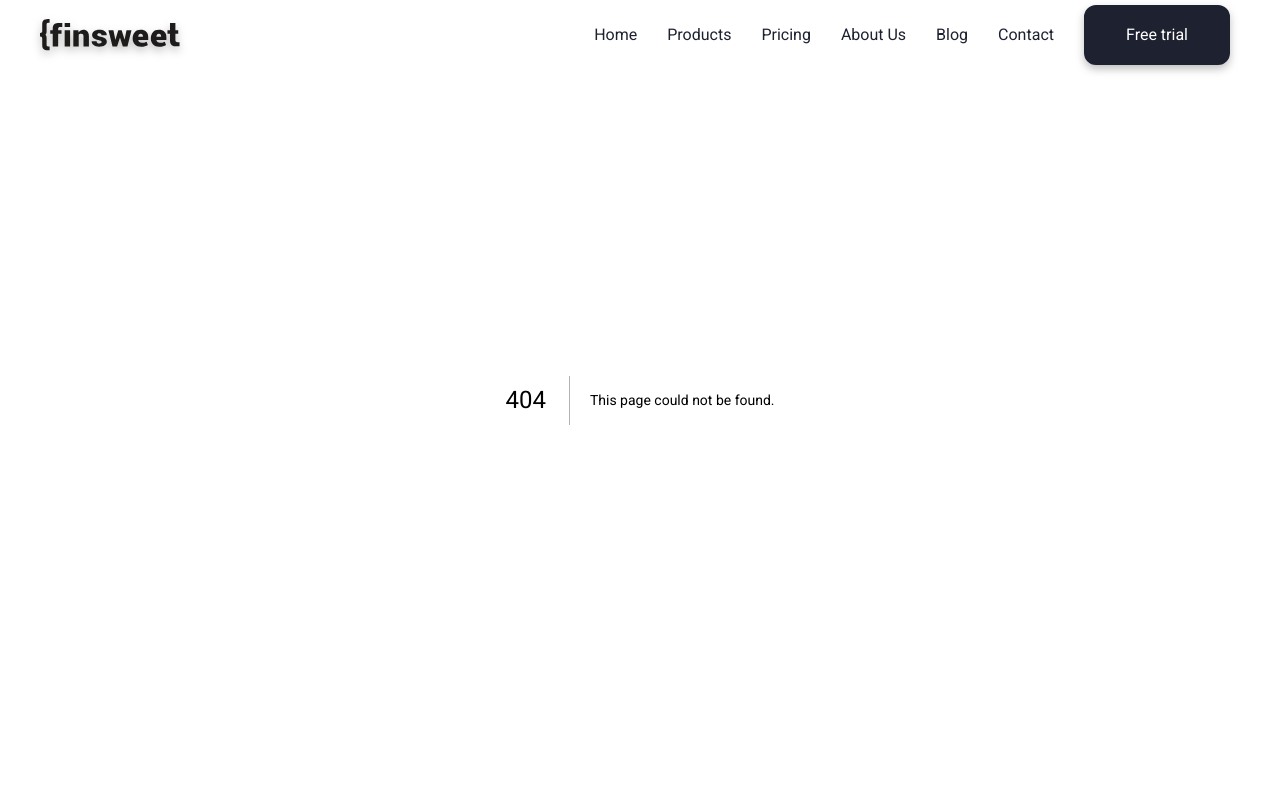
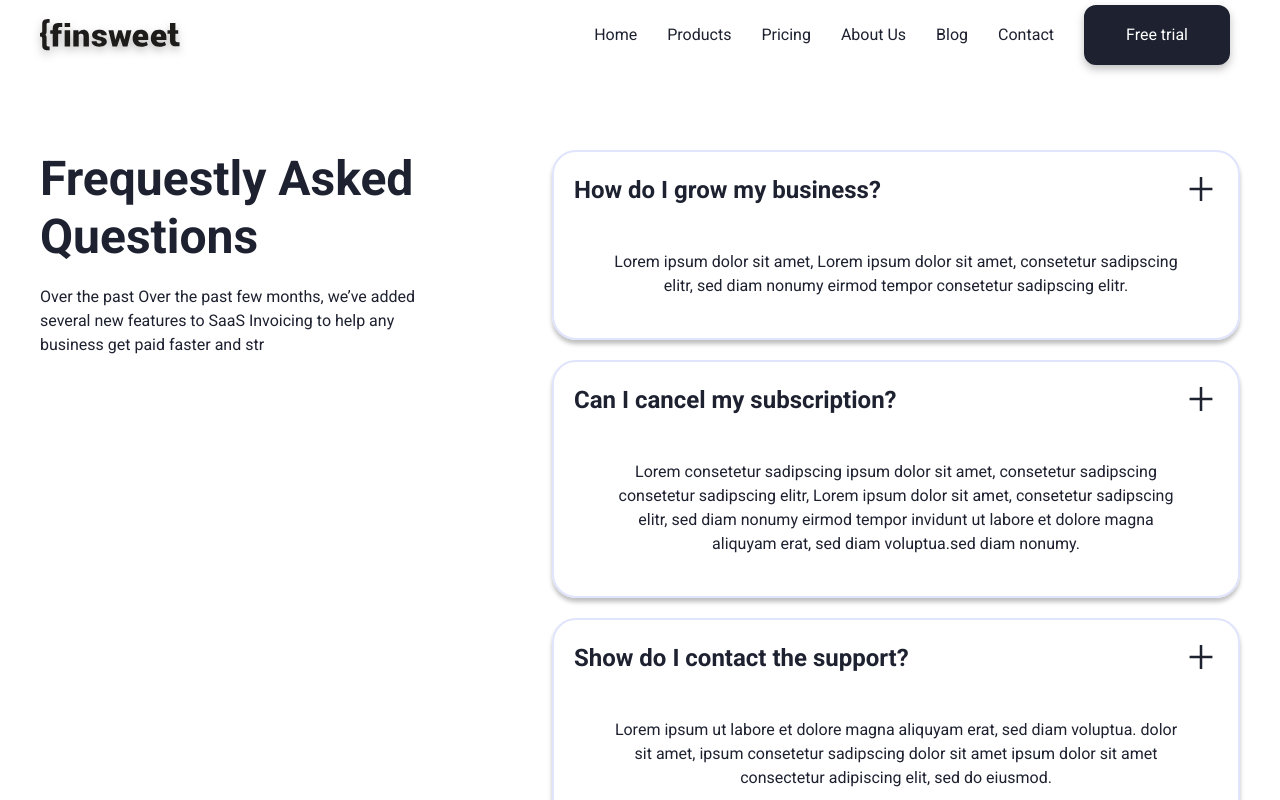
Before and after one commit to F-Agata/finsweet, a Next.js app: page /faq in a window 1280 px wide. Before the commit this address had no page. Shown: the top 800 px of the page. Built offline with nearby package versions, Linux system fonts and the light colour scheme.

Commit message:
add Faq - basic structure and styled

```diff
--- a/components/navigation/NavSmall.js
+++ b/components/navigation/NavSmall.js
@@ -81,6 +81,7 @@ const StyledGrClose = styled(GrClose)`
     font-size: ${theme.fontSizes.fs4};
     font-weight: ${theme.fontWeights.fontBold};
     transition: 0.3s;
+    cursor: pointer;
   `};
   :hover  {
     transform: scale(1.3, 1.3);
--- a/components/navigation/Navigation.js
+++ b/components/navigation/Navigation.js
@@ -1,4 +1,4 @@
-import React, {useState, useEffect} from "react";
+import React, {useState} from "react";
 import styled, { css } from "styled-components";
 import { useMediaQuery } from 'react-responsive'
 import {FaBars} from "react-icons/fa";
@@ -57,6 +57,7 @@ const BoxNavigation = styled(Box)`
 `
 
 const StyledFaBars = styled(FaBars)`
+  cursor: pointer;
   ${({ theme }) => css`
     background-color: ${theme.colors.colorWhite};
     color: ${theme.colors.colorPrimary};
--- a/components/routes/blogSinglePost/ReadMorePosts.js
+++ b/components/routes/blogSinglePost/ReadMorePosts.js
@@ -75,7 +75,7 @@ const ReadMorePosts  = ({listPostsItems, listLinksToImg}) => {
             flexDirection={'column'}
             justifyContent={'center'}
             alignItems={'center'}
-            p={'100px 40px 40px 40px'}
+            p={'0px 40px 40px 40px'}
         >
             <Box  mb={20}
                   maxWidth={846}
--- /dev/null
+++ b/components/routes/faq/faqItems.js
@@ -0,0 +1,16 @@
+const faqItems = [
+    {question: 'How do I grow my business?',
+        smallDescription: "Lorem ipsum dolor sit amet, Lorem ipsum dolor sit amet, consetetur sadipscing elitr, sed diam nonumy eirmod tempor  consetetur sadipscing elitr.",
+    },
+    {question: 'Can I cancel my subscription?',
+        smallDescription: "Lorem consetetur sadipscing ipsum dolor sit amet, consetetur sadipscing consetetur sadipscing elitr, Lorem ipsum dolor sit amet, consetetur sadipscing elitr, sed diam nonumy eirmod tempor invidunt ut labore et dolore magna aliquyam erat, sed diam voluptua.sed diam nonumy.",
+    },
+    {question: 'Show do I contact the support?',
+        smallDescription: "Lorem ipsum ut labore et dolore magna aliquyam erat, sed diam voluptua. dolor sit amet, ipsum consetetur sadipscing dolor sit amet ipsum dolor sit amet consectetur adipiscing elit, sed do eiusmod.",
+    },
+    {question: 'Is a credit card required',
+        smallDescription: "Lorem consetetur sadipscing ipsum doLorem ipsum ut labore et dolore magna aliquyalor sit amet, consetetur sadipscing consetetur sadipscing elitr, Lorem ipsum dolor sit amet, consetetur sadipscing elitr, sed diam nonumy eirmod tempor invidunt ut labore et dolore magna aliquyam erat, sed diam voluptua.sed diam nonumy.",
+    },
+];
+
+export default faqItems
--- a/pages/blog/[slug].js
+++ b/pages/blog/[slug].js
@@ -67,7 +67,7 @@ export async function getStaticProps(context) {
     // console.log(chosenPost['ID Year'])
 
 
-    await fetch("https://randomuser.me/api/?results=7")
+    await fetch("https://randomuser.me/api/?results=8")
         .then((res) => res.json())
         .then(data => {
             // console.log('data props', data.data)
--- a/pages/blog/index.js
+++ b/pages/blog/index.js
@@ -32,7 +32,7 @@ export async function getStaticProps(context) {
         })
         .catch (err => console.log(err));
 
-    await fetch("https://randomuser.me/api/?results=7")
+    await fetch("https://randomuser.me/api/?results=8")
         .then((res) => res.json())
         .then(data => {
             // console.log('data props', data.data)
--- /dev/null
+++ b/pages/faq.js
@@ -0,0 +1,139 @@
+import React, {useState, useEffect} from "react";
+import styled, { css } from "styled-components";
+import TitleAndText from "../styles/TitleAndText";
+import Box from "../styles/Box";
+
+import {AiOutlinePlus, AiOutlineMinus} from "react-icons/ai";
+
+import faqItems from "../components/routes/faq/faqItems";
+
+
+const Faq = (  ) => {
+
+    // const [smallNavIsOpen, setSmallNavIsOpen] = useState(false)
+    //
+    //    const changeNav = () => {
+    //     setSmallNavIsOpen(!smallNavIsOpen)
+    // }
+
+    const faqItem = faqItems.map((item) => (
+
+        <StyledBoxSingleQuestion key={item.question}>
+            <Box
+                width={'100%'}
+                // border={'green 2px solid'}
+                display={'flex'}
+                justifyContent={'space-between'}
+                alignItems={'center'}
+                mb={20}
+                // p={'20px  0 0 20px'}
+            >
+                <TitleAndText variant={'title4'} textAlign={'left'}>{item.question}</TitleAndText>
+                <Box
+                    pl={40}>
+                    <StyledAiOutlinePlus
+                        // onClick={changeNav}
+                    />
+                </Box>
+            </Box>
+           <TitleAndText variant={'textSmall'} p={'20px 40px'}>{item.smallDescription}</TitleAndText>
+        </StyledBoxSingleQuestion>
+
+    ));
+
+    return (
+        <Box
+            // border={'green 2px solid'}
+            m={'0 auto'}
+            width={"100%"}
+            p={{_: '100px 0px 40px 0px', tablet: '150px 0px 40px 0px', }}
+            textAlign={'center'}
+            display={'flex'}
+            flexDirection={{_: 'column', tablet: 'row', }}
+            alignItems={{_: 'center', tablet: 'stretch', }}
+            justifyContent={{_: 'center', tablet: 'space-between', }}
+
+        >
+            <Box
+                // border={'blue 2px solid'}
+                width={{_: '100%', tablet: '38%',}}
+                textAlign={{_: 'center', tabletL: 'left',}}
+                mb={20}
+                p={'0px 40px'}
+            >
+                <TitleAndText variant={'title2'} mb={20}>Frequestly Asked Questions</TitleAndText>
+                <TitleAndText variant={'textSmall'}
+                              mb={20}
+                >
+                    Over the past  Over the past few months, we’ve added several new features to SaaS Invoicing to help any
+                    business get paid faster and str
+                </TitleAndText>
+            </Box>
+            <Box
+                // border={'yellow 2px solid'}
+                width={{_: '100%', tablet: '60%',}}
+                textAlign={{_: 'center', tablet: 'left',}}
+                p={'0px 40px'}
+                textAlign={'center'}
+                display={'flex'}
+                flexDirection={'column'}
+                justifyContent={{_: 'center', tablet: 'flex-start', }}
+                alignItems={{_: 'center', tablet: 'flex-start', }}
+                flexWrap={'wrap'}
+            >
+                {faqItem}
+            </Box>
+        </Box>
+    );
+};
+
+export default Faq;
+
+const StyledBoxSingleQuestion = styled(Box)`
+  border: 2px solid;
+  border-color: ${props => props.theme.colors.colorLight};
+  box-shadow: 0px 4px 4px rgba(0, 0, 0, 0.25);
+  border-radius: 24px;
+  margin: 20px 0;
+  padding: 20px 20px;
+  display: flex;
+  flex-direction: column;
+  justify-content: center;
+  align-items: flex-start;
+  width: 100%;
+  @media (min-width: 768px) {
+    margin: 0px 0px 20px 0px ;
+  }
+`
+
+  const StyledAiOutlinePlus = styled(AiOutlinePlus)`
+     width: 34px;
+    height: 34px;
+  ${({theme}) => css`
+    background-color: ${theme.colors.colorWhite};
+    color: ${theme.colors.colorPrimary};
+    line-height: ${theme.lineHeight.lh4};
+    font-size: ${theme.fontSizes.fs4};
+    font-weight: ${theme.fontWeights.fontBold};
+    transition: 0.3s;
+    cursor: pointer;
+  `};
+  :hover  {
+    transform: scale(1.3, 1.3);
+  }`
+
+const StyledAiOutlineMinus = styled(AiOutlineMinus)`
+  width: 34px;
+  height: 34px;
+  ${({theme}) => css`
+    background-color: ${theme.colors.colorWhite};
+    color: ${theme.colors.colorPrimary};
+    line-height: ${theme.lineHeight.lh4};
+    font-size: ${theme.fontSizes.fs4};
+    font-weight: ${theme.fontWeights.fontBold};
+    transition: 0.3s;
+    cursor: pointer;
+  `};
+  :hover  {
+    transform: scale(1.3, 1.3);
+  }`
```
Also changed, not shown: components/routes/blog/TrendingPost.js (+4 -5 lines), components/routes/blogSinglePost/SinglePost.js (+15 -4 lines), components/routes/contact/ContactPartInfo.js (+15 -0 lines), components/routes/products/productSingle/ProductInfo.js (+16 -3 lines), pages/contact.js (+5 -5 lines).
